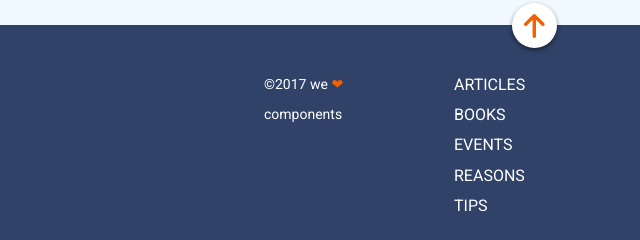
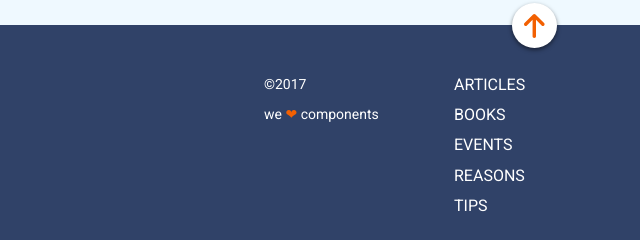
Before and after one commit to Adalab/f-m1-evaluacion-final-sandrapinazo, a website: page docs/index.html in a window 1280 px wide. Shown: the part 1570-1810 px from the top of the page, 106-746 px from the left. Drawn offline with Linux system fonts and the light colour scheme.

Commit message:
Fix footer text

```diff
--- a/_src/assets/scss/layout/_footer.scss
+++ b/_src/assets/scss/layout/_footer.scss
@@ -60,6 +60,10 @@
     line-height: 1.88;
     text-decoration: none;
 }
+.text-container {
+    display: flex;
+    flex-direction: column;
+}
 .footer__text {
     margin: 0;
     font-family: $font-family-text;
--- a/docs/index.html
+++ b/docs/index.html
@@ -92,7 +92,7 @@
                 <li><a class="footer__link" href="">Mastodon.social</a>
 
                 </li>
-            </ul> <small class="footer__text">
+            </ul> <small class="footer__text text-container">
         <small class="footer__text">©2017</small>
  <small class="footer__text">we <span class="heart">❤︎</span> components</small>
 </small>
```
Also changed, not shown: _src/templates/partials/_footer.html (+1 -1 lines), docs/assets/css/main.css.
